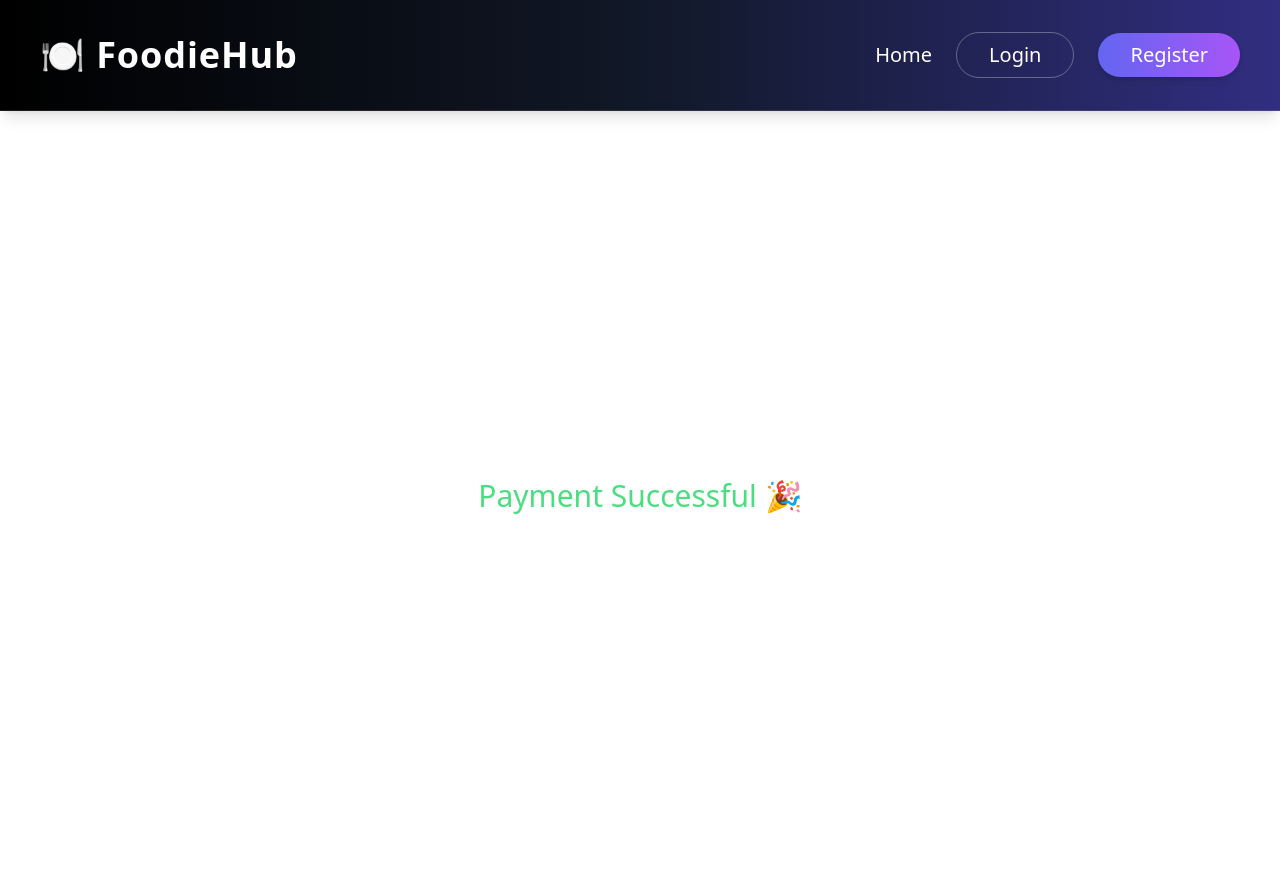
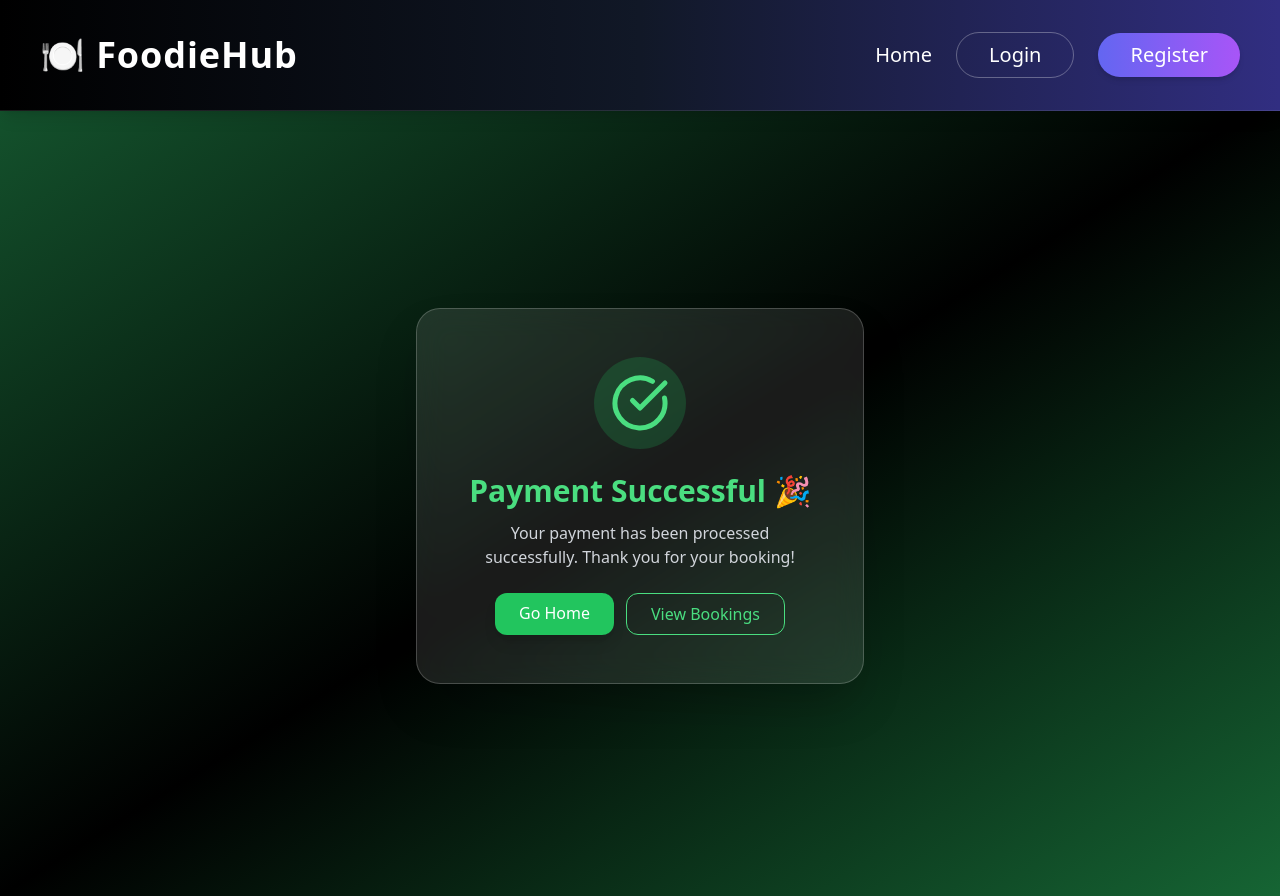
Before and after one commit to rubeshkumar135-glitch/restaurant-reservation-platform-frontend, a React (Vite) app: page /success in a window 1280 px wide. Built offline with nearby package versions, Linux system fonts and the light colour scheme.

Commit message:
improve success page

```diff
--- a/package.json
+++ b/package.json
@@ -12,6 +12,7 @@
   "dependencies": {
     "@stripe/stripe-js": "^8.9.0",
     "axios": "^1.13.6",
+    "lucide-react": "^0.577.0",
     "react": "^19.2.4",
     "react-dom": "^19.2.4",
     "react-icons": "^5.6.0",
--- a/src/pages/Successs.jsx
+++ b/src/pages/Successs.jsx
@@ -1,9 +1,50 @@
+import { Link } from "react-router-dom";
+import { CheckCircle } from "lucide-react";
+
 function Success() {
   return (
-    <div className="flex items-center justify-center h-screen text-white">
-      <h1 className="text-3xl text-green-400">
-        Payment Successful 🎉
-      </h1>
+    <div className="min-h-screen flex items-center justify-center bg-gradient-to-br from-green-900 via-black to-green-800 px-4">
+
+      <div className="bg-white/10 backdrop-blur-lg border border-white/20 rounded-3xl shadow-2xl p-8 md:p-12 text-center max-w-md w-full animate-fadeIn">
+
+        {/* Icon */}
+        <div className="flex justify-center mb-6">
+          <div className="bg-green-500/20 p-4 rounded-full">
+            <CheckCircle size={60} className="text-green-400" />
+          </div>
+        </div>
+
+        {/* Title */}
+        <h1 className="text-2xl md:text-3xl font-bold text-green-400 mb-3">
+          Payment Successful 🎉
+        </h1>
+
+        {/* Message */}
+        <p className="text-gray-300 text-sm md:text-base mb-6">
+          Your payment has been processed successfully.
+          Thank you for your booking!
+        </p>
+
+        {/* Buttons */}
+        <div className="flex flex-col sm:flex-row gap-3 justify-center">
+
+          <Link
+            to="/"
+            className="bg-green-500 hover:bg-green-600 transition px-6 py-2 rounded-xl text-white font-medium shadow-lg"
+          >
+            Go Home
+          </Link>
+
+          <Link
+            to="/my-bookings"
+            className="border border-green-400 text-green-400 hover:bg-green-400 hover:text-black transition px-6 py-2 rounded-xl font-medium"
+          >
+            View Bookings
+          </Link>
+
+        </div>
+
+      </div>
     </div>
   );
 }
```
Also changed, not shown: 1 other file (tests, documents, lock files or other folders).
